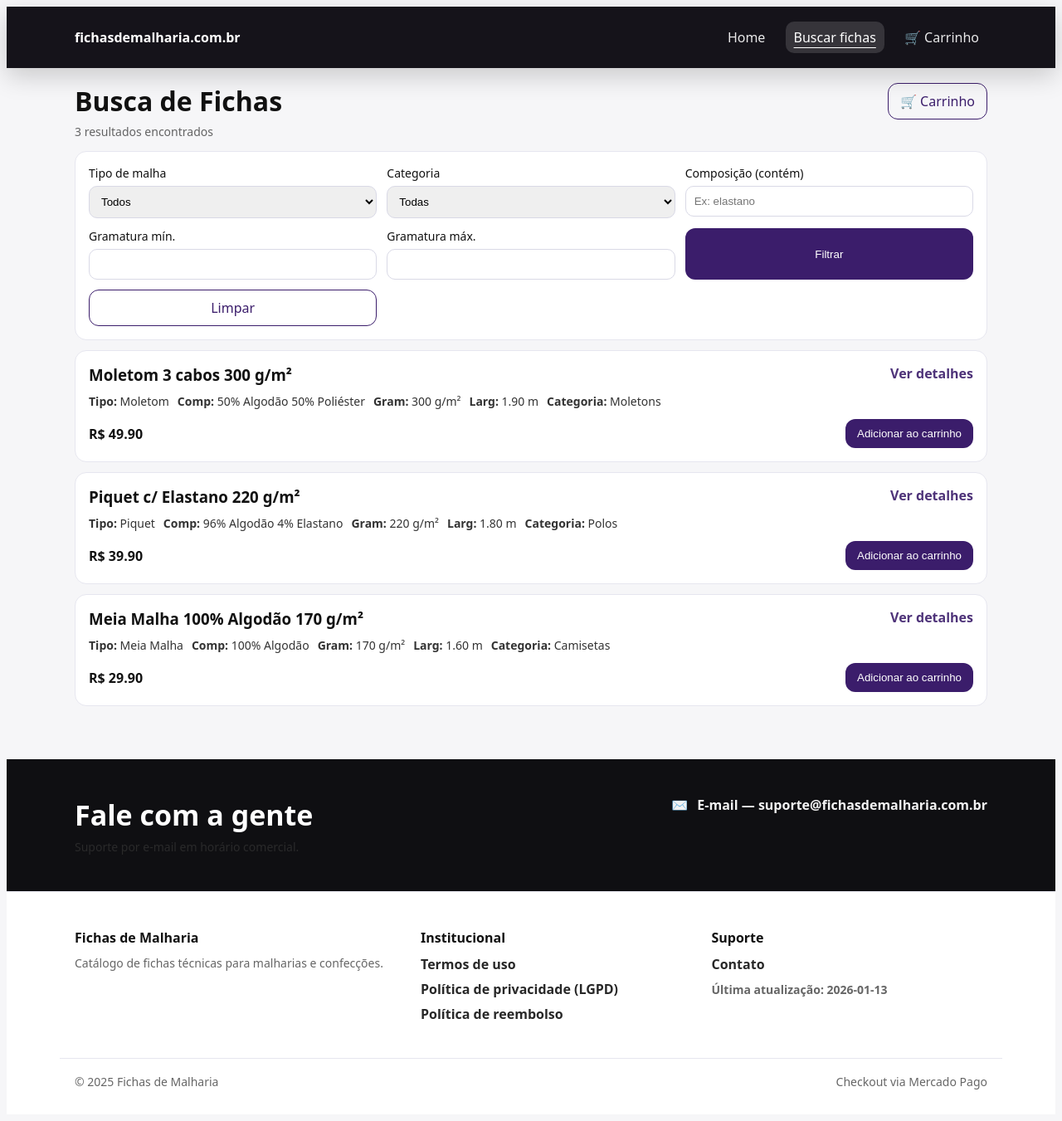
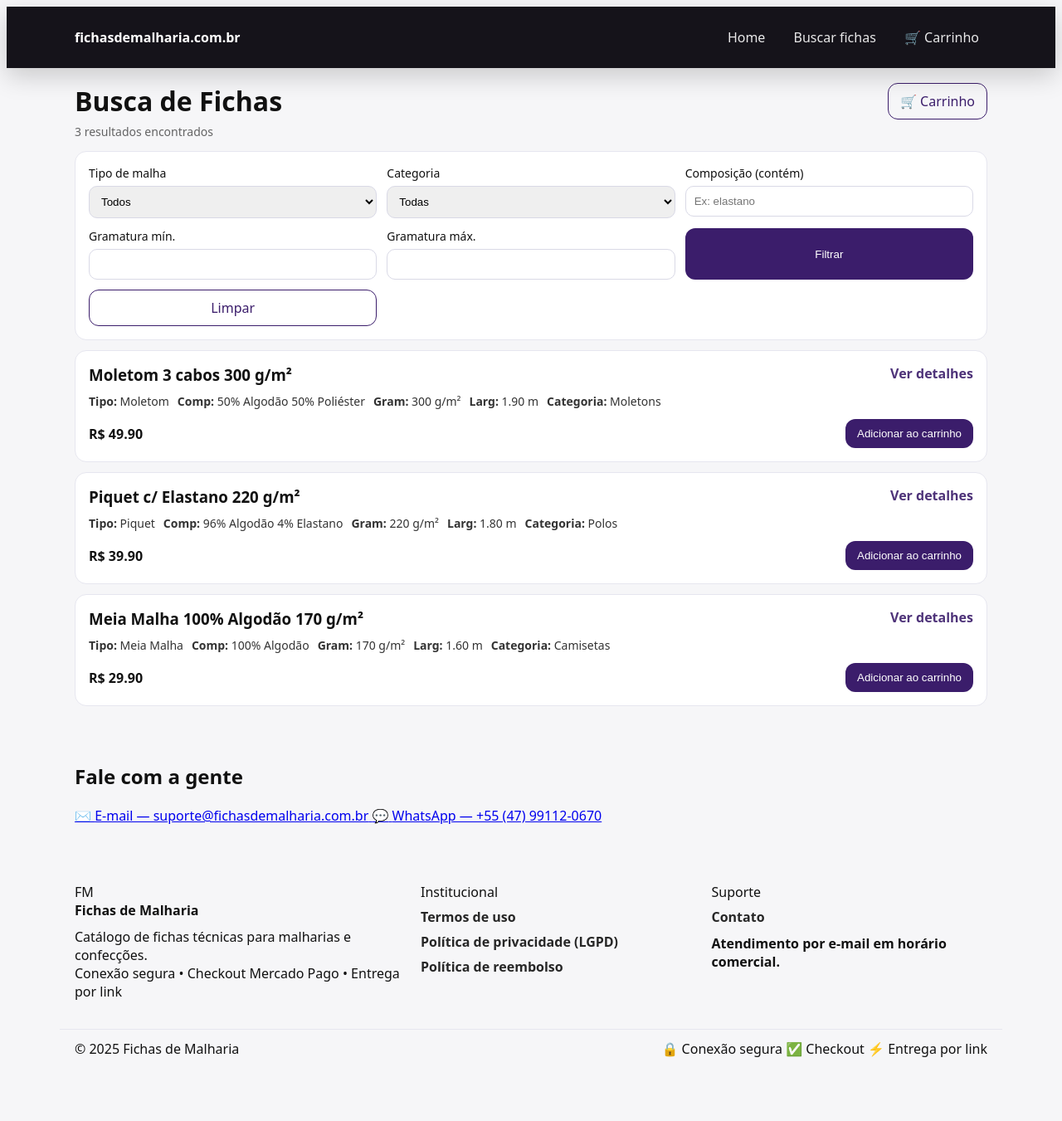
Before and after one commit to AdminAcheTece/FichasMalharia, a Flask app: page /busca in a window 1280 px wide. Shown: the whole page at 83% size. After the commit the page ends 1274 px from the top, so only its background shows below. Run offline with Flask 3, Linux system fonts and the light colour scheme; data comes from the database, SQL or seed files in the repository; some libraries are stand-ins or nearby versions.

Commit message:
Update base.html

```diff
--- a/templates/base.html
+++ b/templates/base.html
@@ -5,28 +5,30 @@
   <meta name="viewport" content="width=device-width, initial-scale=1"/>
   <title>{% block title %}Fichas de Malharia{% endblock %}</title>
 
-  <meta name="description" content="Catálogo de fichas técnicas de malharia com filtros técnicos, carrinho e checkout seguro.">
-  <meta name="theme-color" content="#15131a">
+  <link rel="icon" href="{{ url_for('static', filename='favicon.ico') }}">
 
-  <link rel="icon" href="{{ url_for('static', filename='favicon.ico') }}">
+  <!-- Inter (mesma base do AcheTece) -->
+  <link rel="preconnect" href="https://fonts.googleapis.com">
+  <link rel="preconnect" href="https://fonts.gstatic.com" crossorigin>
+  <link href="https://fonts.googleapis.com/css2?family=Inter:wght@400;600;700;800;900&display=swap" rel="stylesheet">
+
   <link rel="stylesheet" href="{{ url_for('static', filename='style.css') }}">
 </head>
+
 <body>
   <header class="topbar">
     <div class="container topbar-inner">
       <a class="brand" href="/">fichasdemalharia.com.br</a>
 
       <nav class="nav nav-right">
-        <a href="/" class="{% if current_path == '/' %}active{% endif %}">Home</a>
-        <a href="/busca" class="{% if current_path.startswith('/busca') %}active{% endif %}">Buscar fichas</a>
+        <a href="/">Home</a>
+        <a href="/busca">Buscar fichas</a>
 
-        <a href="/cart" class="nav-cart {% if current_path.startswith('/cart') %}active{% endif %}">
+        <a href="/cart" class="nav-cart">
           🛒 Carrinho
           {% set cc = cart_count|default(0) %}
           {% if cc and cc > 0 %}
-            <span class="badge badge--invert" aria-label="Itens no carrinho" title="Itens no carrinho">
-              {{ cc }}
-            </span>
+            <span class="badge" aria-label="Itens no carrinho" title="Itens no carrinho">{{ cc }}</span>
           {% endif %}
         </a>
       </nav>
@@ -37,59 +39,62 @@
     {% block content %}{% endblock %}
   </main>
 
-  <!-- ===== Rodapé estilo "plataforma" (AcheTece vibe) ===== -->
-  <footer class="site-footer">
-    <section class="footer-cta">
-      <div class="container footer-cta-inner">
-        <div class="footer-cta-title">
+  <!-- Rodapé estilo AcheTece -->
+  <div class="cta-bar">
+    <div class="container cta-inner">
+      <div class="cta-title">
         <h2>Fale com a gente</h2>
-          <p class="muted">Suporte por e-mail em horário comercial.</p>
       </div>
 
-        <div class="footer-contacts">
-          <a class="footer-contact" href="mailto:{{ support_email }}">
+      <div class="cta-contacts">
+        <a class="cta-contact" href="mailto:suporte@fichasdemalharia.com.br">
           <span class="ico">✉️</span>
-            <span class="txt">E-mail — {{ support_email }}</span>
+          <span>E-mail — suporte@fichasdemalharia.com.br</span>
         </a>
 
-          {% if support_whatsapp %}
-            <a class="footer-contact" href="https://wa.me/{{ support_whatsapp|replace('+','')|replace(' ','')|replace('(','')|replace(')','')|replace('-','') }}" target="_blank" rel="noopener">
+        <a class="cta-contact" href="https://wa.me/5547991120670" target="_blank" rel="noopener">
           <span class="ico">💬</span>
-              <span class="txt">WhatsApp — {{ support_whatsapp }}</span>
+          <span>WhatsApp — +55 (47) 99112-0670</span>
         </a>
-          {% endif %}
       </div>
     </div>
-    </section>
+  </div>
 
-    <section class="footer-links">
+  <footer class="site-footer">
     <div class="container footer-grid">
-        <div class="footer-col">
+      <div class="footer-brand">
+        <div class="footer-mark">FM</div>
+        <div>
           <div class="footer-title">Fichas de Malharia</div>
-          <div class="footer-text muted">
-            Catálogo de fichas técnicas para malharias e confecções.
+          <div class="footer-text">
+            Catálogo de fichas técnicas para malharias e confecções.<br>
+            Conexão segura • Checkout Mercado Pago • Entrega por link
+          </div>
         </div>
       </div>
 
       <div class="footer-col">
-          <div class="footer-title">Institucional</div>
+        <div class="footer-col-title">Institucional</div>
         <a href="/termos">Termos de uso</a>
         <a href="/privacidade">Política de privacidade (LGPD)</a>
         <a href="/reembolso">Política de reembolso</a>
       </div>
 
       <div class="footer-col">
-          <div class="footer-title">Suporte</div>
+        <div class="footer-col-title">Suporte</div>
         <a href="/contato">Contato</a>
-          <div class="footer-small muted">Última atualização: {{ site_last_update }}</div>
+        <div class="footer-small">Atendimento por e-mail em horário comercial.</div>
       </div>
     </div>
 
     <div class="container footer-bottom">
-        <div class="muted">© {{ 2025 }} Fichas de Malharia</div>
-        <div class="muted">Checkout via Mercado Pago</div>
+      <div>© {{ 2025 }} Fichas de Malharia</div>
+      <div class="footer-mini">
+        <span>🔒 Conexão segura</span>
+        <span>✅ Checkout</span>
+        <span>⚡ Entrega por link</span>
       </div>
-    </section>
+    </div>
   </footer>
 </body>
 </html>
```
Lines whose indentation alone changed are shown as unchanged.
